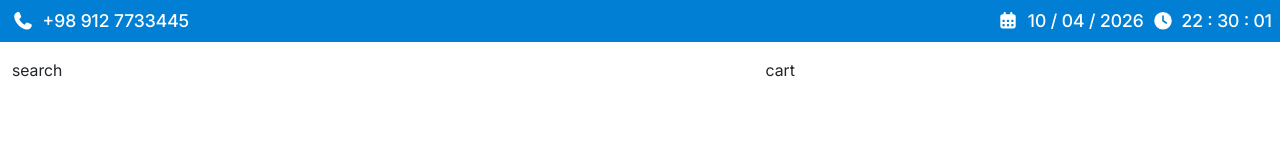
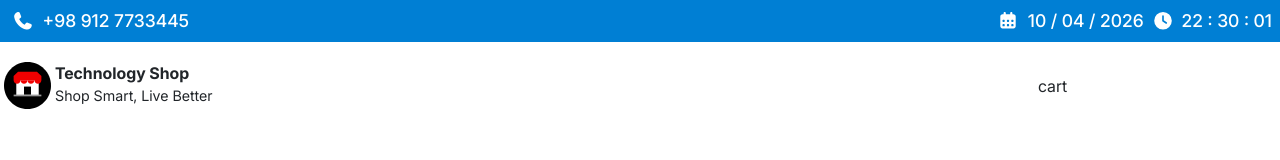
Before and after one commit to ElyasAhmadzadeh/e-commerce-project, a plain HTML site: page index.html in a window 1280 px wide. Drawn offline with Linux system fonts and the light colour scheme.

Commit message:
complete the site header logo ui part

```diff
--- a/css/header.css
+++ b/css/header.css
@@ -22,54 +22,57 @@
 }
 
 .logo-container {
-    background-color: aquamarine;
+    padding: 0;
+    background-color: white;
+    display: flex;
+    justify-content: start;
+    align-items: center;
+    flex-shrink: 0;
+}
+
+.logo-img {
+    flex: 0 0 55px;
+    height: 55px;
+    border: none;
+}
+
+.logo-text h6 {
+    font-size: 1rem;
+    font-weight: 700;
+    margin-bottom: 0;
+}
+
+.logo-text span {
+    font-size: .9rem;
+}
+
+html[lang="en"] .logo-text {
+    text-align: left;
+}
+
+html[lang="fa"] .logo-text {
+    text-align: right;
 }
 
 .navbar-container {
+    position: static;
     display: flex;
+    flex-direction: row;
     justify-content: start;
     align-items: center;
     background-color: white;
+    max-height: 87px;
+    flex-shrink: 1;
 }
-
-/* html[lang="en"] .navbar-container-aside {
-    display: flex;
-    flex-direction: column;
-    align-items: center;
-    justify-content: start;
-    position: fixed;
-    right: 0;
-    top: 0;
-    height: 100vh;
-    width: 35vw;
-    background-color: red;
-    transform: translateX(35vw);
-    transition: transform 500ms;
-}
-
-html[lang="fa"] .navbar-container-aside {
-    display: flex;
-    flex-direction: column;
-    align-items: center;
-    justify-content: start;
-    position: fixed;
-    left: 0;
-    top: 0;
-    height: 100vh;
-    width: 35vw;
-    background-color: red;
-    transform: translateX(-35vw);
-    transition: transform 500ms;
-} */
 
 
 
 .navbar-container .search-category-container {
-    flex: 1 1 50%;
+    flex: 1 1 75%;
 }
 
 .navbar-container .lang-cart-container {
-    flex: 1 1 30%;
+    flex: 1 1 25%;
 
 }
 
@@ -78,7 +81,7 @@ html[lang="fa"] .navbar-container-aside {
     background-color: white;
     color: rgba(0, 124, 218);
     border: 1px solid rgba(0, 124, 218);
-    border-radius:.25rem ;
+    border-radius: .25rem;
 }
 
 @media screen and (max-width:576px) {
@@ -94,6 +97,11 @@ html[lang="fa"] .navbar-container-aside {
         justify-content: center;
     }
 
+
+}
+
+@media screen and (max-width:768px) {
+
     html[lang="en"] .navbar-container {
         flex-direction: column;
         position: fixed;
@@ -103,6 +111,7 @@ html[lang="fa"] .navbar-container-aside {
         width: 35vw;
         transform: translateX(35vw);
         transition: transform 500ms, opacity 500ms;
+        max-height: 87px;
         opacity: 0;
     }
 
@@ -115,6 +124,7 @@ html[lang="fa"] .navbar-container-aside {
         width: 35vw;
         transform: translateX(-35vw);
         transition: transform 500ms, opacity 500ms;
+        max-height: 87px;
         opacity: 0;
     }
 
--- a/index.html
+++ b/index.html
@@ -31,13 +31,21 @@
                     </div>
                 </div>
             </section>
-            <section class="primary-header row py-3 px-2">
-                <div class="logo-container col-10 col-sm-2"></div>
-                <nav class="navbar-container px-1">
-                    <div class="search-category-container">search</div>
+            <section class="primary-header row py-3 px-0">
+                <div class="logo-container col-10 col-sm-10 col-md-3">
+                    <img src="./assests/commerce-business-and-finance-svgrepo-com.svg" class="logo-img img-thumbnail" alt="">
+                    <div class="logo-text">
+                        <h6>Technology Shop</h6>
+                        <span>Shop Smart, Live Better</span>
+                    </div>
+                </div>
+                <nav class="navbar-container col-md-9 px-1">
+                    <div class="search-category-container">
+                        <form action="#" class=""></form>
+                    </div>
                     <div class="lang-cart-container">cart</div>
                 </nav>
-                <button type="button" class="header-nav-btn d-inline-block d-sm-none col-2"></button>
+                <button type="button" class="header-nav-btn d-inline-block d-md-none col-2"></button>
             </section>
         </div>
     </header>
```
Also changed, not shown: assests/commerce-business-and-finance-svgrepo-com.svg (added).
